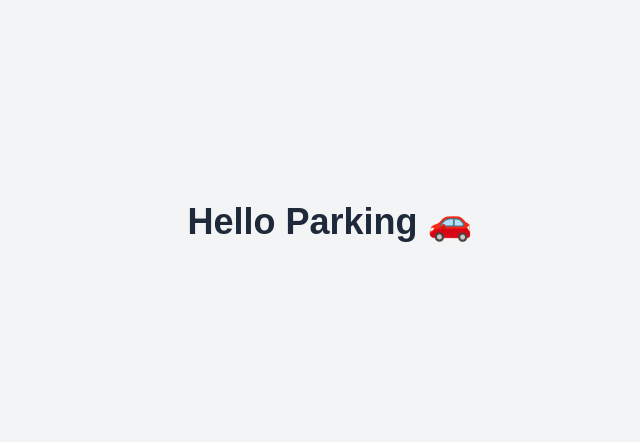
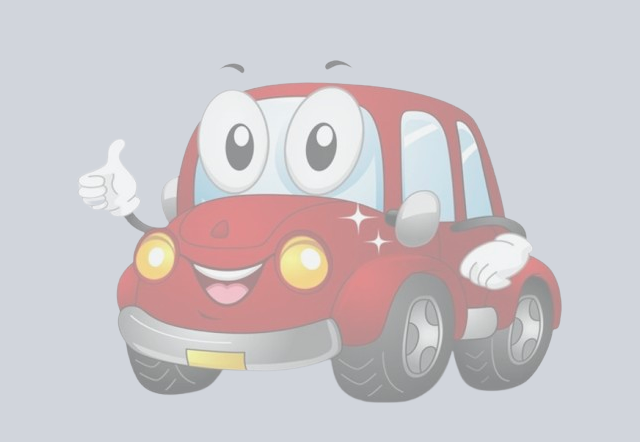
Before and after one commit to gustavo234124/EstacionamientoSystem, a Next.js app: page /estacionamiento in a window 1280 px wide. Shown: the part 178-620 px from the top of the page, without its empty margins (310-950 px from the left). Built offline with nearby package versions, Linux system fonts and the light colour scheme.

Commit message:
integracion de plantilla principal dashboard

```diff
--- a/pages/estacionamiento.js
+++ b/pages/estacionamiento.js
@@ -2,10 +2,9 @@
 
 export default function Estacionamiento() {
   return (
-    <div className="flex items-center justify-center min-h-screen bg-gray-100">
-      <h1 className="text-4xl font-bold text-gray-800">
-        Hello Parking 🚗
-      </h1>
+    <div className="flex items-center justify-center min-h-screen bg-gray-300">
+        <img alt="Imagen de carro animado" src="/images/logobacground.png" className="z-[0]"></img>
+
     </div>
   );
 }
```
Also changed, not shown: public/images/logobacground.png (added).
